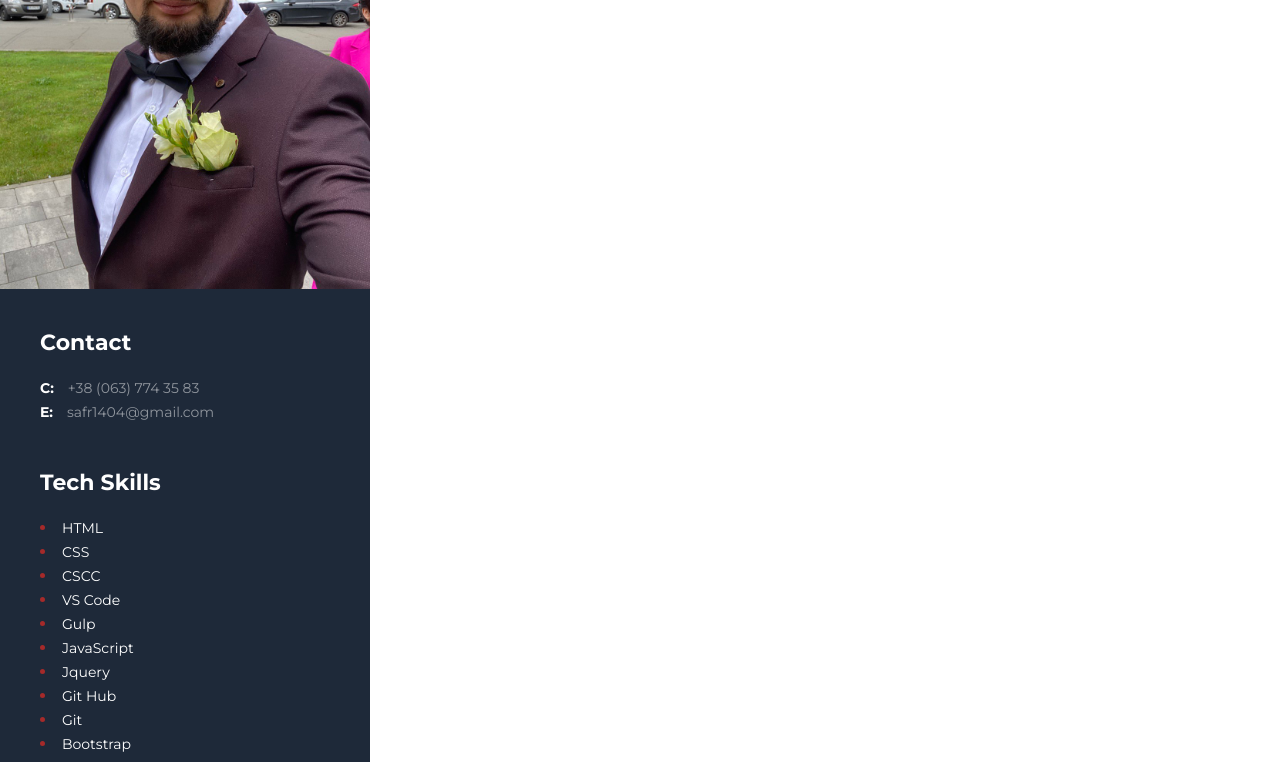
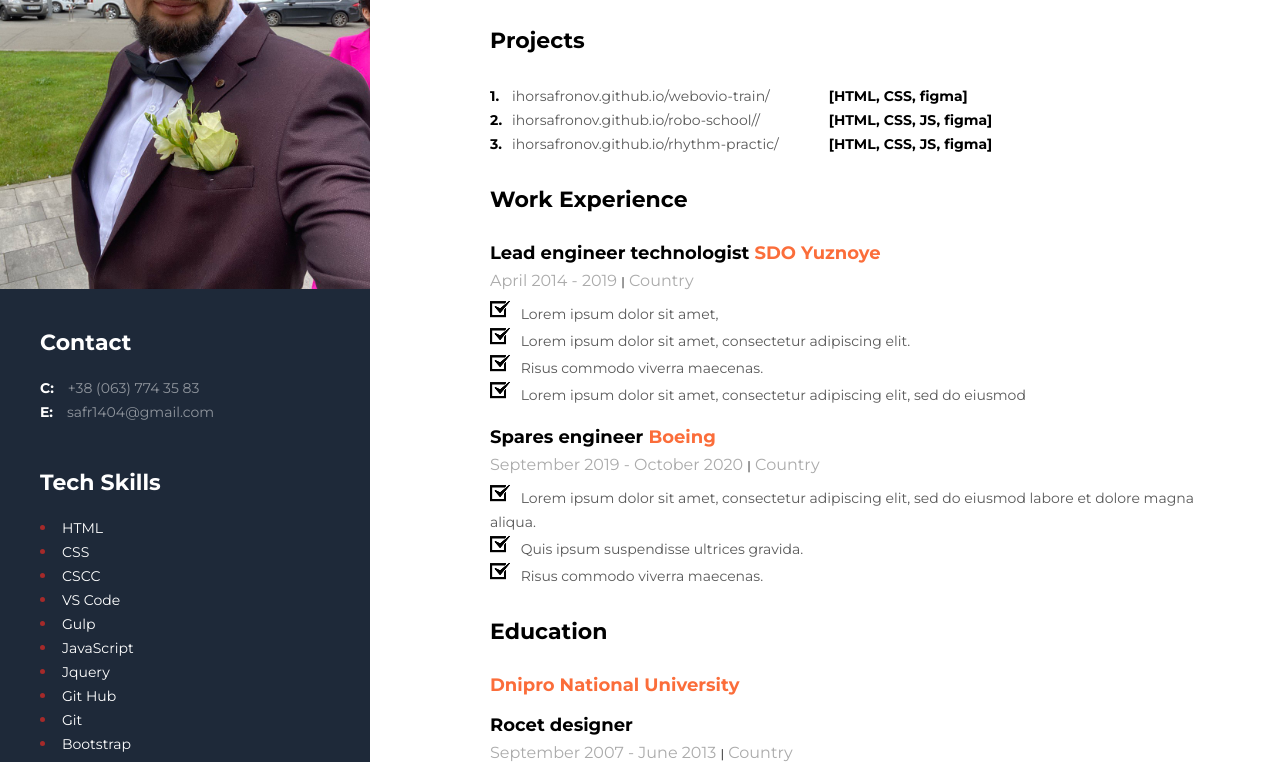
Before and after one commit to IhorSafronov/CV, a plain HTML site: page index.html in a window 1280 px wide. Shown: the part 244-1006 px from the top of the page. Drawn offline with Linux system fonts and the light colour scheme.

Commit message:
add stile

```diff
--- a/css/style.css
+++ b/css/style.css
@@ -6,12 +6,10 @@
 
 /* components imports */
 
-@import "components/_page";
-@import "components/_aside.css";
-@import "components/_main.css";
+@import url(components/_aside.css);
+@import url(components/_main.css);
+@import url(components/_page.css);
 
-/* @import "./components/_aside.css"; */
-
-
-/* @import "./components/_main.css";
+/* @import "./components/_aside.css";
+@import "./components/_main.css";
 @import "./components/_page.css"; */
```
